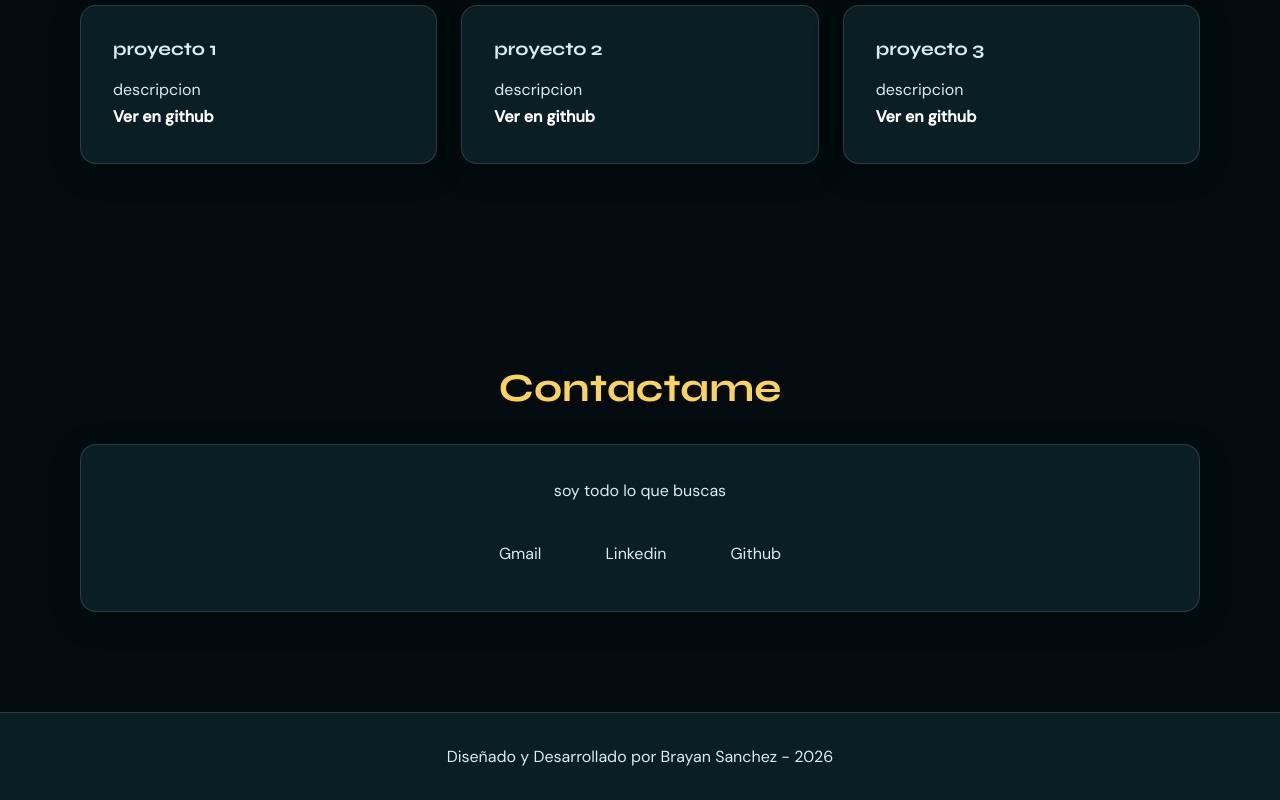
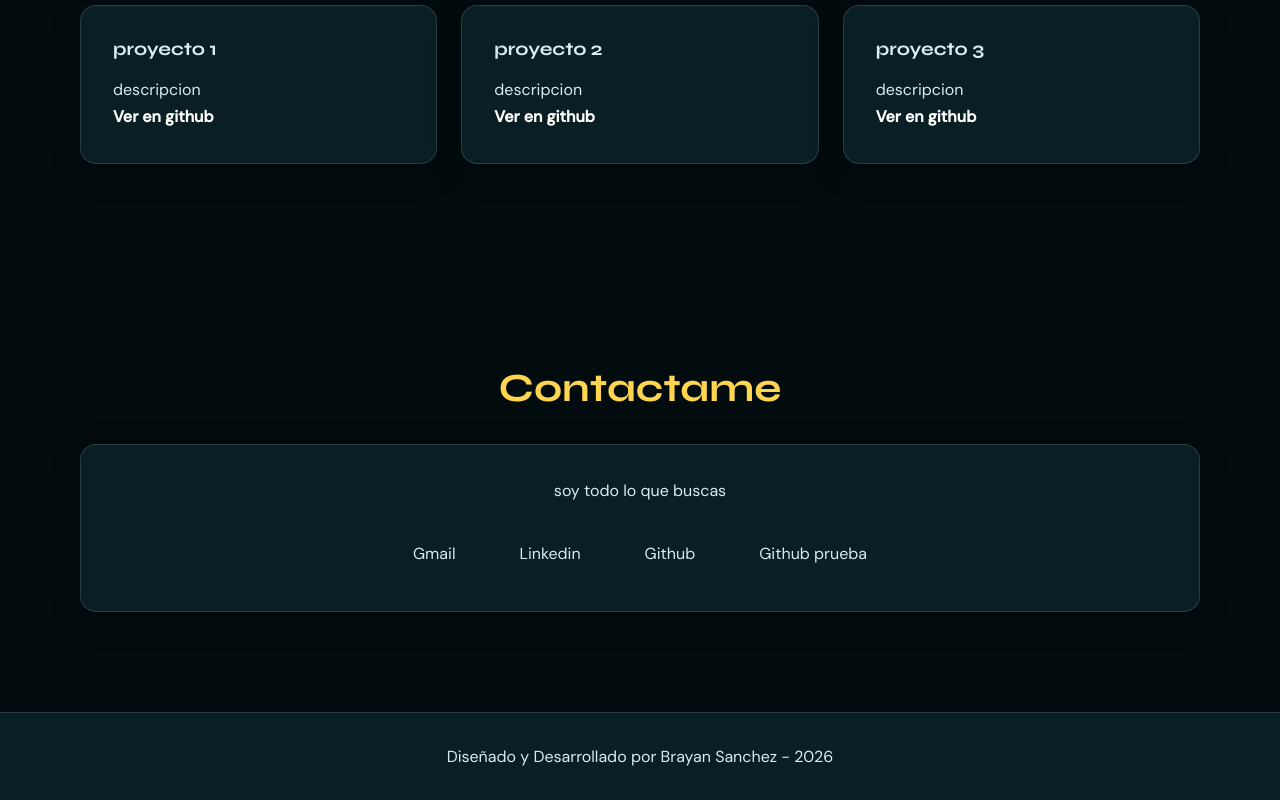
Before and after one commit to VRDARK33/mi-portafolio, a plain HTML site: page index.html in a window 1280 px wide. Shown: the part 2753-3553 px from the top of the page. Drawn offline with Linux system fonts and the light colour scheme.

Commit message:
prueba de enlace

```diff
--- a/index.html
+++ b/index.html
@@ -176,6 +176,12 @@
                         Github
                     </a>
                 </li>
+                <li>
+                    <a href="https://www.google.com" target="_blank">
+                        Github prueba
+                    </a>
+                </li>
+
             </ul>
         </div>
     </section>
```
